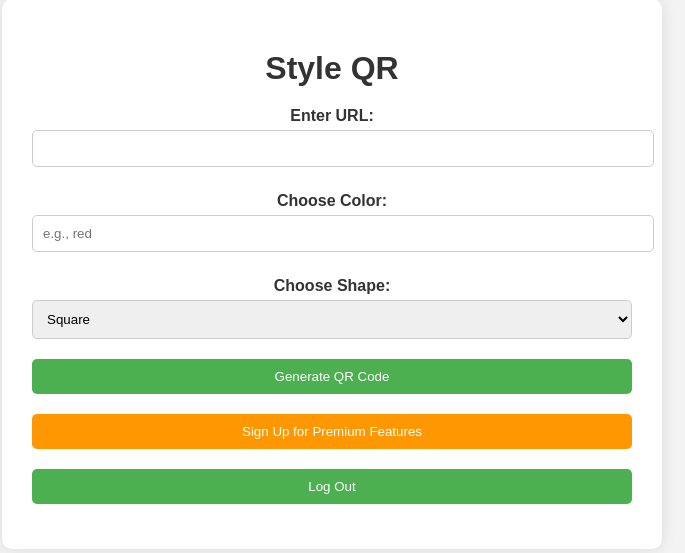
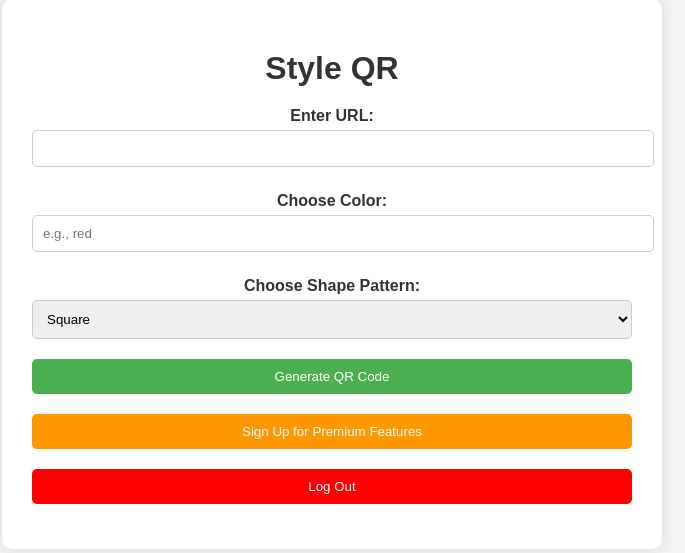
Before and after one commit to sguraja2023/flask-qr-code-final-V, a Flask app: page / in a window 1280 px wide. Shown: the part 126-679 px from the top of the page, without its empty margins (308-993 px from the left). Run offline with Flask 3, Linux system fonts and the light colour scheme; the visitor is signed in with stand-in values (Sample User, id 1).

Commit message:
circle pattern half way scans and upload img works ( needs color function) triangle doesnt work yet also added some front end changes

```diff
--- a/app.py
+++ b/app.py
@@ -1,6 +1,8 @@
-from flask import Flask, render_template, request, redirect, url_for, session, flash, send_file , make_response
+from flask import Flask, render_template, request, redirect, url_for, session, flash, send_file, make_response
 import qrcode
-from PIL import Image, ImageDraw
+from PIL import Image
+from qrcode.image.styledpil import StyledPilImage
+from qrcode.image.styles.moduledrawers import CircleModuleDrawer, SquareModuleDrawer
 import os
 
 app = Flask(__name__)
@@ -80,9 +82,17 @@ def generate_qr():
         return redirect(url_for('login'))
 
     url = request.form['url']
-    color = request.form.get('color', 'black')
+    color = request.form.get('color', 'black')  # Get the selected color
     shape = request.form.get('shape', 'square')
     image_file = request.files.get('image', None)
+
+    # Ensure the color is properly formatted (e.g., RGB, hex, etc.)
+    if color.startswith("rgb"):
+        color = tuple(map(int, color[4:-1].split(", ")))  # Convert "rgb(r, g, b)" to a tuple (r, g, b)
+    elif color.startswith("#"):
+        color = color  # Hex color remains unchanged
+    else:
+        color = color  # Named colors (like 'red', 'blue') remain unchanged
 
     # Generate QR code
     qr = qrcode.QRCode(
@@ -93,36 +103,36 @@ def generate_qr():
     )
     qr.add_data(url)
     qr.make(fit=True)
-    img = qr.make_image(fill_color=color, back_color="white").convert("RGBA")
 
-    # Apply shape mask
-    img_with_shape = apply_shape_mask(img, shape)
+    # Use StyledPilImage with shape (circle, square, or triangle)
+    if shape == "circle":
+        img = qr.make_image(
+            fill_color=color,  # Color is applied here
+            back_color="white",
+            image_factory=StyledPilImage,
+            module_drawer=CircleModuleDrawer(),
+            eye_drawer=SquareModuleDrawer()  # Square eyes for the circular QR
+        )
+    elif shape == "triangle":
+        img = qr.make_image(
+            fill_color=color,  # Color is applied here
+            back_color="white",
+            image_factory=StyledPilImage,
+            module_drawer=TriangleModuleDrawer(),  # Triangle modules
+            eye_drawer=SquareModuleDrawer()  # Square eyes for the triangle QR
+        )
+    else:  # Default to square
+        img = qr.make_image(fill_color=color, back_color="white")
 
     # Add image to the center if uploaded
     if image_file:
-        img_with_shape = add_image_to_qr(img_with_shape, image_file)
+        img = add_image_to_qr(img, image_file)
 
     # Save QR image to file
     file_path = os.path.join(app.config['UPLOAD_FOLDER'], 'qr_code.png')
-    img_with_shape.save(file_path, format='PNG')
+    img.save(file_path, format='PNG')
 
     return send_file(file_path, mimetype='image/png', as_attachment=True)
-
-# Function to apply shape mask (square, circle, triangle)
-def apply_shape_mask(qr_image, shape):
-    width, height = qr_image.size
-    mask = Image.new("L", (width, height), 255)
-    draw = ImageDraw.Draw(mask)
-
-    if shape == "square":
-        draw.rectangle([0, 0, width, height], fill=255)
-    elif shape == "circle":
-        draw.ellipse([0, 0, width, height], fill=255)
-    elif shape == "triangle":
-        draw.polygon([(width // 2, 0), (width, height), (0, height)], fill=255)
-
-    qr_image.putalpha(mask)
-    return qr_image
 
 # Function to add an image to the center of the QR code with proper transparency handling
 def add_image_to_qr(qr_image, image_file):
@@ -138,6 +148,27 @@ def add_image_to_qr(qr_image, image_file):
 
     return qr_image
 
+# Define the custom TriangleModuleDrawer
+class TriangleModuleDrawer:
+    def __init__(self):
+        self.fill_color = None
+
+    def initialize(self, context, fill_color):
+        # Initialize the color
+        self.fill_color = fill_color
+        context.fill_color = self.fill_color  # Store the fill color in the context
+
+    def __call__(self, context, module_size, x, y):
+        # Get the top-left corner of the module square
+        left = x * module_size
+        top = y * module_size
+        right = (x + 1) * module_size
+        bottom = (y + 1) * module_size
+
+        # Create a triangle shape
+        triangle = [(left, bottom), (right, bottom), ((left + right) / 2, top)]
+        context.polygon(triangle, fill=context.fill_color)  # Use the fill color from context
+
 # Premium features page
 @app.route('/premium')
 def premium():
--- a/static/script.js
+++ b/static/script.js
@@ -1,3 +1,4 @@
+
 document.getElementById('premiumBtn').addEventListener('click', function() {
     // Display premium options when clicking the 'Sign Up for Premium Features' button
     document.getElementById('premiumOptions').style.display = 'block';
--- a/static/style.css
+++ b/static/style.css
@@ -1,3 +1,4 @@
+
 body {
     font-family: Arial, sans-serif;
     background-color: #f3f3f3;
--- a/templates/index.html
+++ b/templates/index.html
@@ -16,7 +16,7 @@
             <label for="color">Choose Color:</label>
             <input type="text" id="color" name="color" placeholder="e.g., red">
 
-            <label for="shape">Choose Shape:</label>
+            <label for="shape">Choose Shape Pattern:</label> <!-- Updated label -->
             <select id="shape" name="shape">
                 <option value="square">Square</option>
                 <option value="circle">Circle</option>
@@ -42,7 +42,7 @@
         </div>
 
         <!-- Log Out Button -->
-        <button id="logoutBtn" onclick="window.location.href='{{ url_for('login') }}';">Log Out</button>
+        <button id="logoutBtn" onclick="window.location.href='{{ url_for('login') }}';" style="background-color: red;">Log Out</button> <!-- Updated button style -->
     </div>
 
     <script src="{{ url_for('static', filename='script.js') }}"></script>
--- a/templates/login.html
+++ b/templates/login.html
@@ -1,3 +1,4 @@
+
 <!DOCTYPE html>
 <html lang="en">
 <head>
--- a/templates/premium.html
+++ b/templates/premium.html
@@ -1,3 +1,4 @@
+
 <!DOCTYPE html>
 <html lang="en">
 <head>
```
Also changed, not shown: uploads/qr_code.png.
